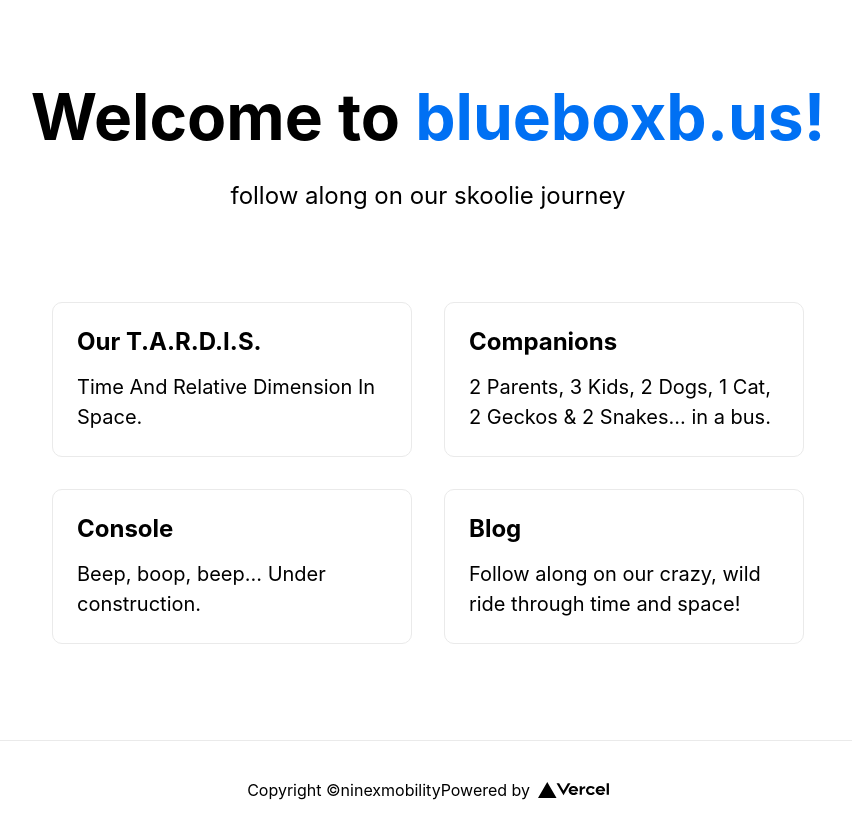
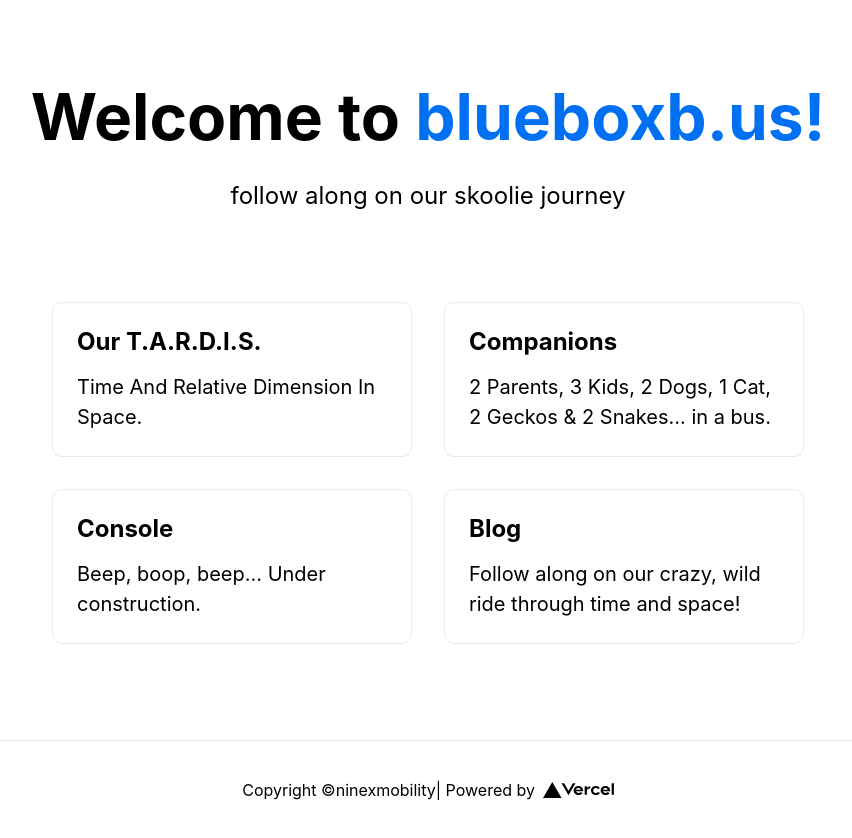
Before and after one commit to ninexmobility/blueboxbus, a Next.js app: page / in a window 1280 px wide. Shown: the whole page, without its empty margins (212-1064 px from the left). Built offline with nearby package versions, Linux system fonts and the light colour scheme.

Commit message:
initial udpates4

```diff
--- a/pages/index.js
+++ b/pages/index.js
@@ -45,8 +45,8 @@ export default function Home() {
           target="_blank"
           rel="noopener noreferrer"
         >
-          Copyright &copy; <a href="https://ninexmobility.com">ninexmobility</a>
-          Powered by{" "}
+          Copyright &copy; <a href="https://ninexmobility.com">ninexmobility</a>{" "}
+          | Powered by{" "}
           <img src="/vercel.svg" alt="Vercel Logo" className={styles.logo} />{" "}
         </a>{" "}
       </footer>{" "}
```
